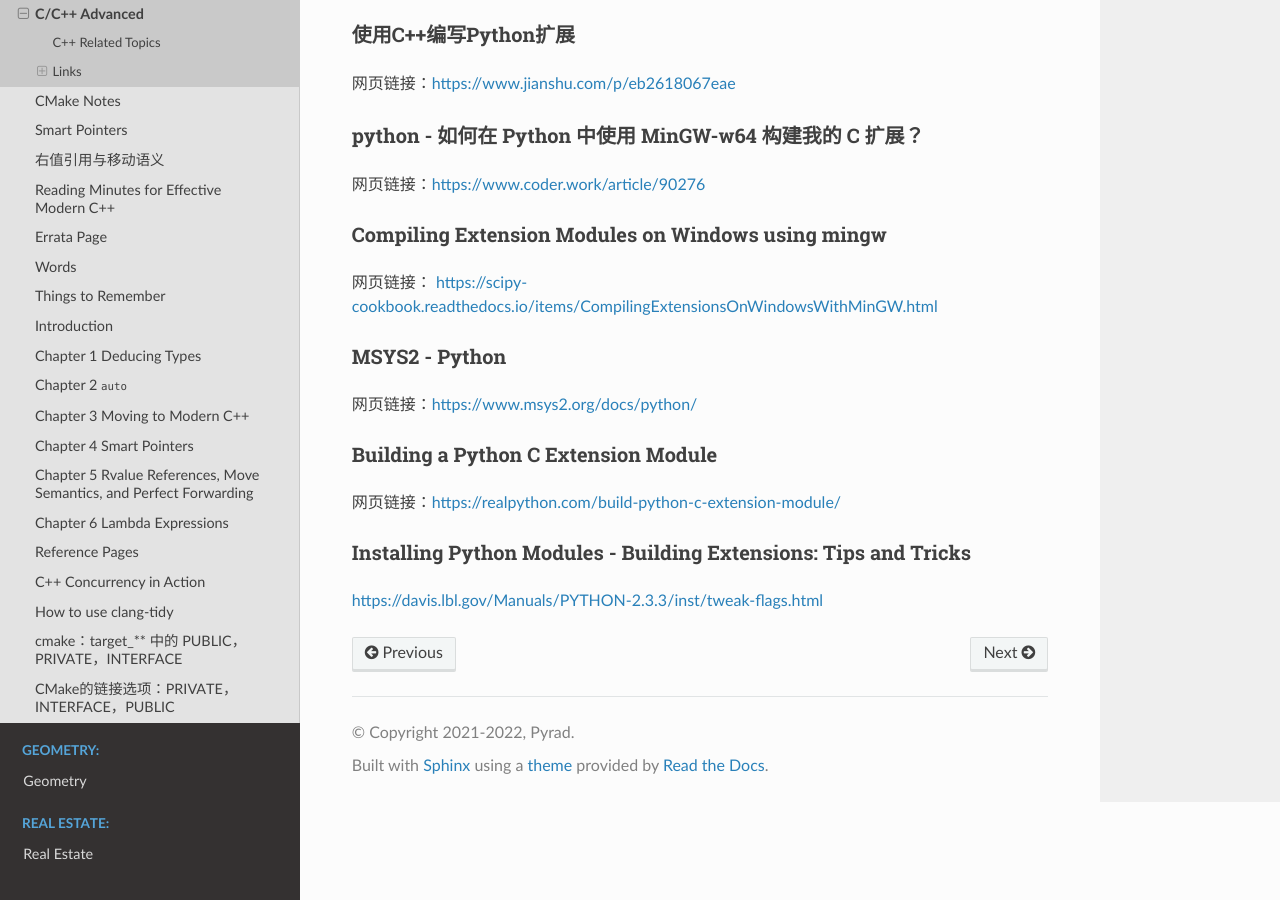
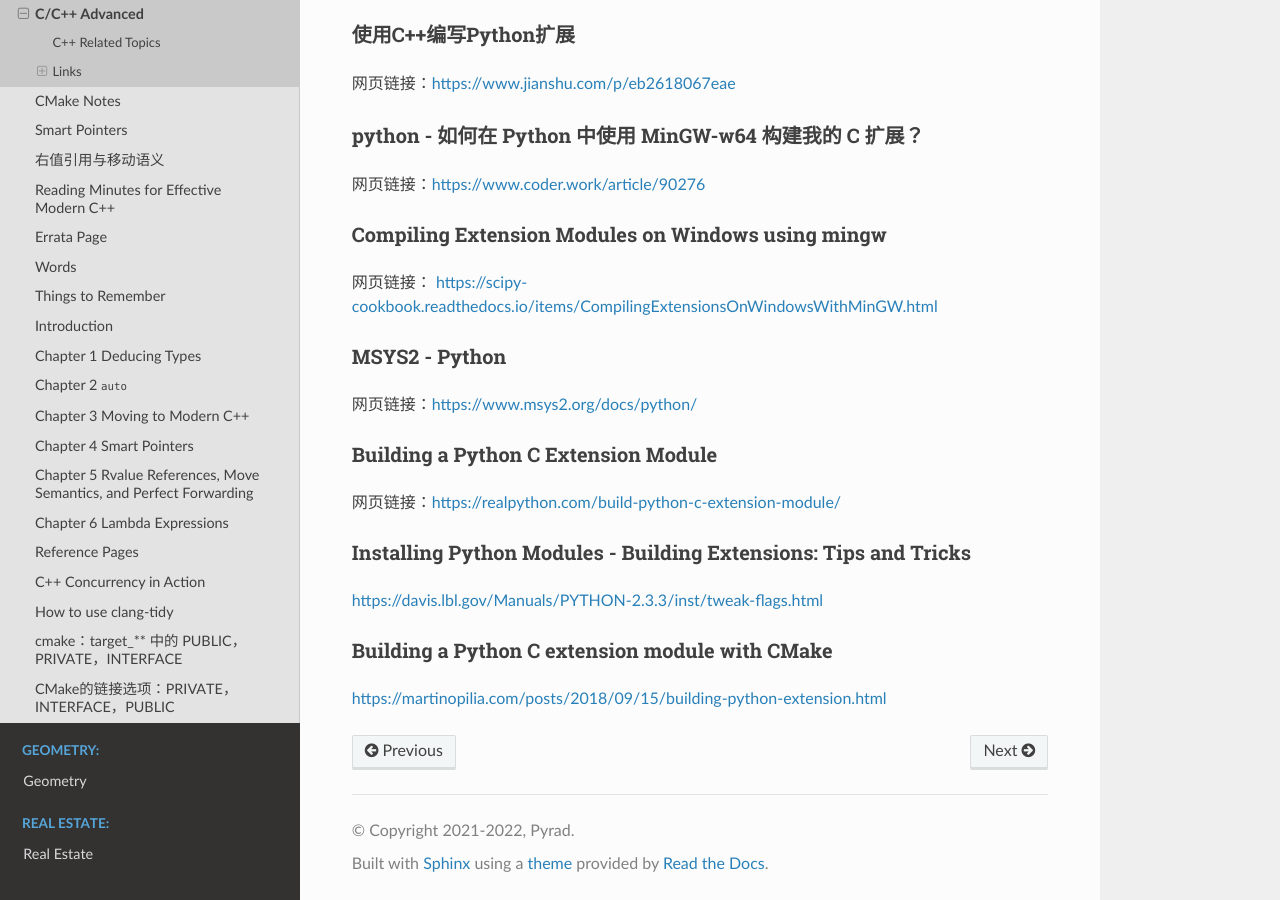
Before and after one commit to Pyrad/pyradnotes, a Sphinx documentation site: the page built from source/CPP/CppAdvanced.md, in a window 1280 px wide and 900 px high, scrolled down 2141 px. Built offline with Sphinx 7.4.7 and the Read the Docs theme 2.0.0, drawn with Linux system fonts in a browser that asks for light colours.

Commit message:
CPP Building a Python C extension module with CMake
Webpage link to Building a Python C extension module with CMake

https://martinopilia.com/posts/2018/09/15/building-python-extension.html

```diff
--- a/source/CPP/CppAdvanced.md
+++ b/source/CPP/CppAdvanced.md
@@ -119,3 +119,8 @@ This file shows some advanced usages of C/C++
 ### Installing Python Modules  - Building Extensions: Tips and Tricks
 
 [https://davis.lbl.gov/Manuals/PYTHON-2.3.3/inst/tweak-flags.html](https://davis.lbl.gov/Manuals/PYTHON-2.3.3/inst/tweak-flags.html)
+
+
+### Building a Python C extension module with CMake
+
+[https://martinopilia.com/posts/2018/09/15/building-python-extension.html](https://martinopilia.com/posts/2018/09/15/building-python-extension.html)
```
